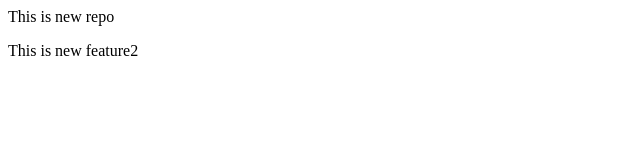
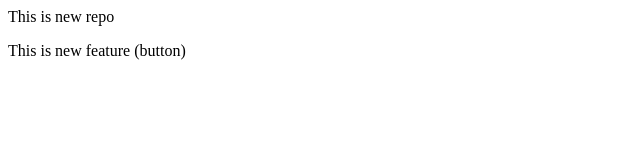
Before and after one commit to Tanu2406/LocalRepo, a plain HTML site: page index.html in a window 1280 px wide. Shown: the full height of the page, 0-640 px from the left. Drawn offline with Linux system fonts and the light colour scheme.

```diff
--- a/index.html
+++ b/index.html
@@ -1,2 +1,2 @@
 <p>This is new repo</p>
-<p>This is new feature2</p>
+<p>This is new feature (button)</p>
```
